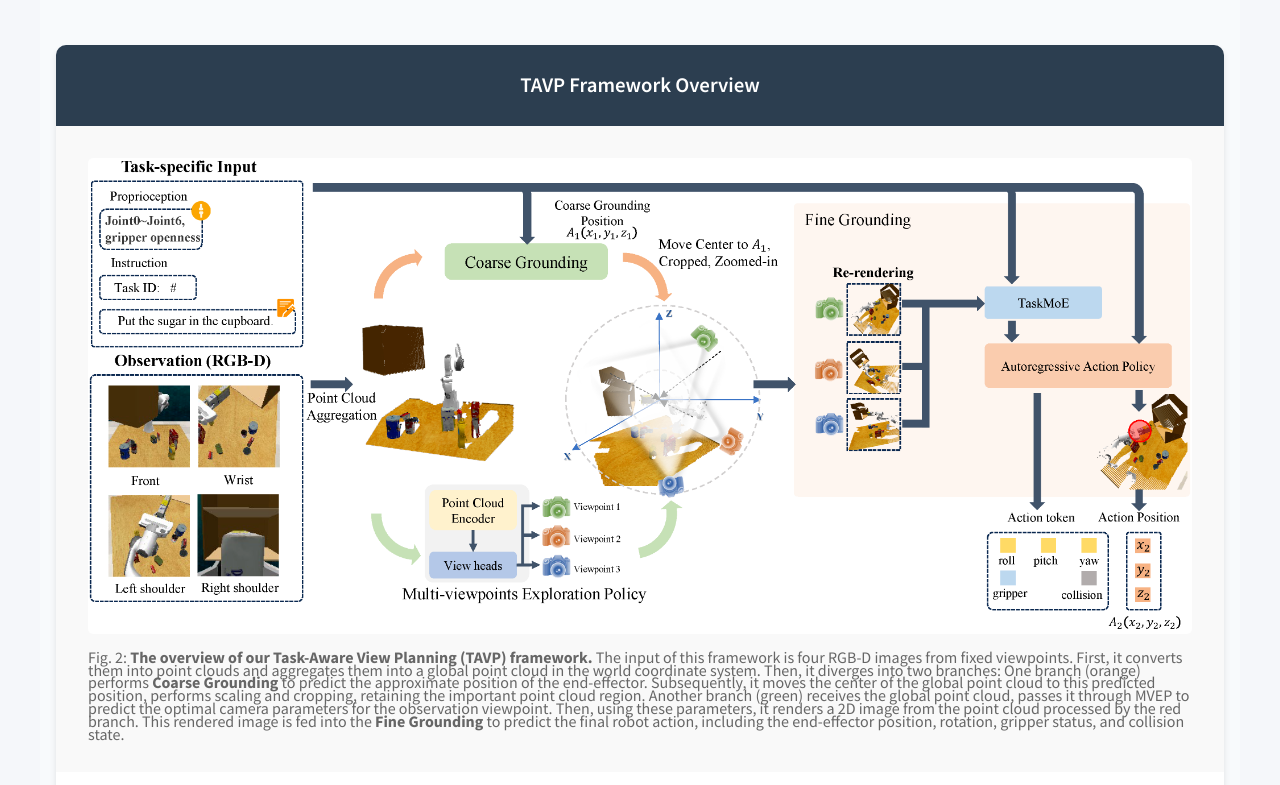
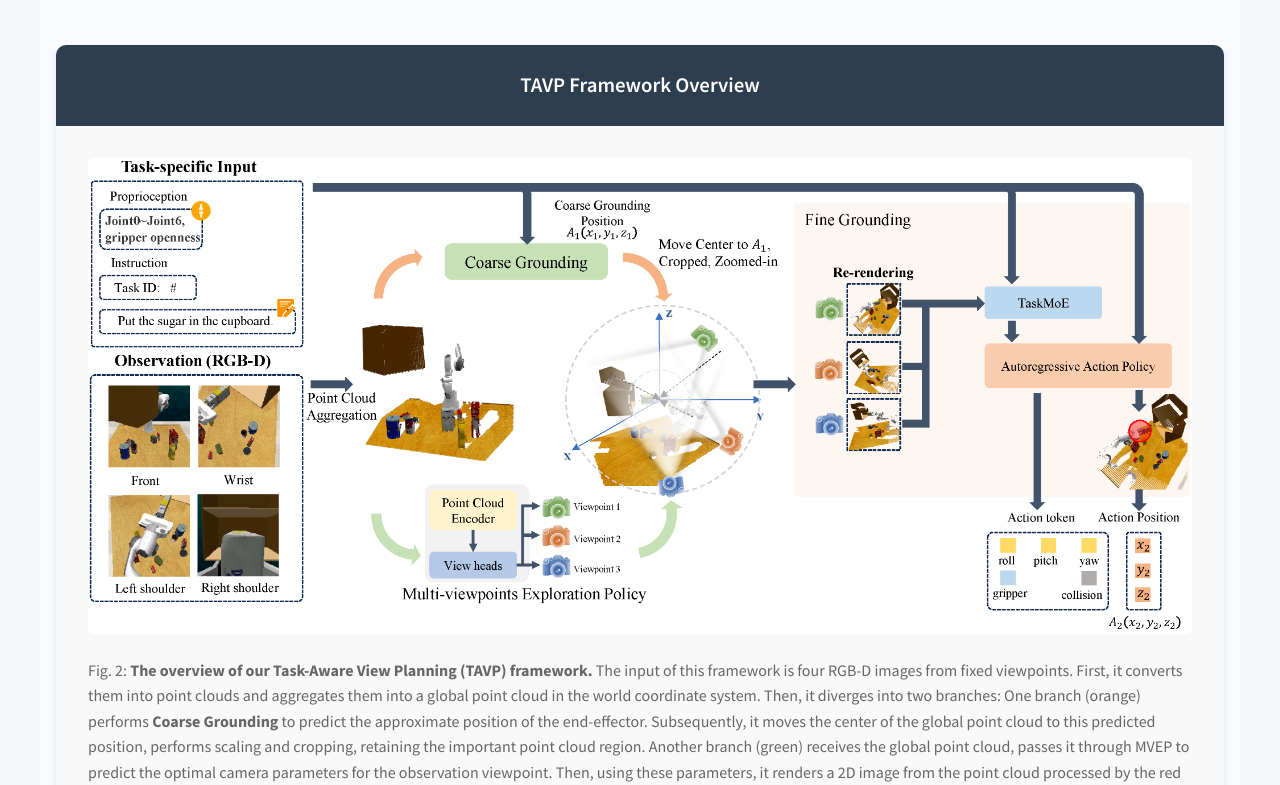
Before and after one commit to HCPLab-SYSU/TAVP, a plain HTML site: page index.html in a window 1280 px wide. Shown: the part 2446-3231 px from the top of the page. Drawn offline with nearby package versions, Linux system fonts and the light colour scheme.

Commit message:
update linehight

```diff
--- a/index.html
+++ b/index.html
@@ -351,7 +351,7 @@
             text-align: center;
             background: #f9f9f9;
             font-size: 1.0rem;
-            line-height: 0.8;
+            /* line-height: 0.8; */
         }
 
         .framework-image img {
```
